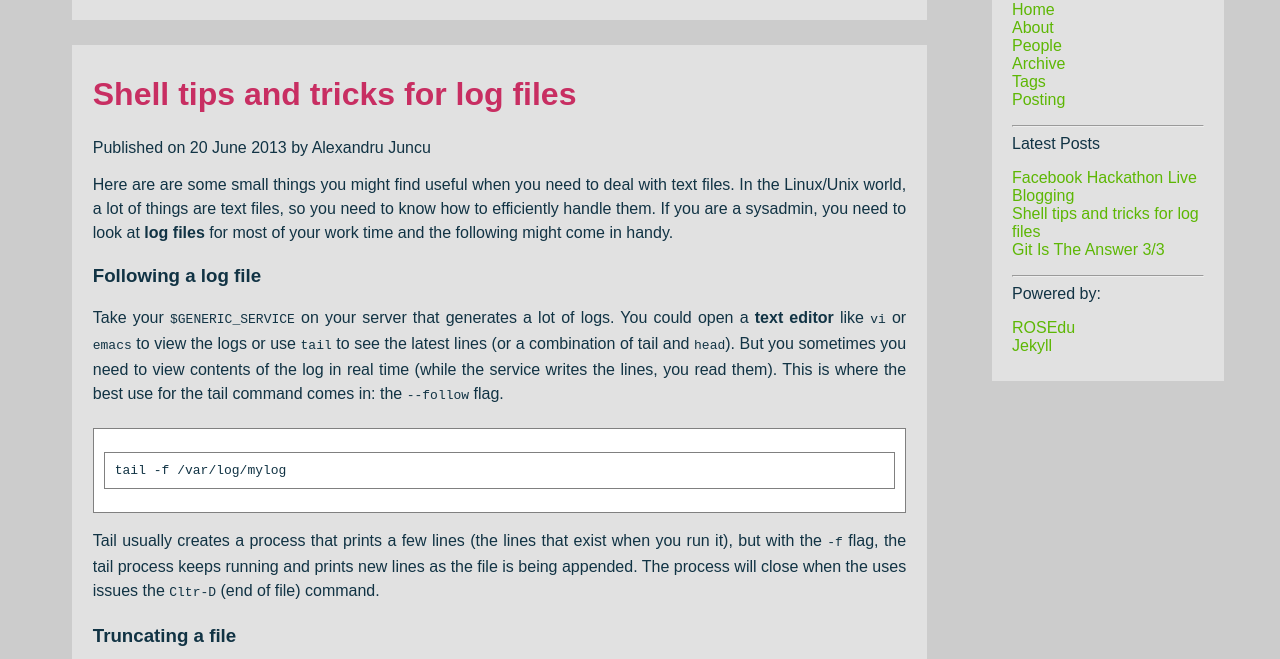
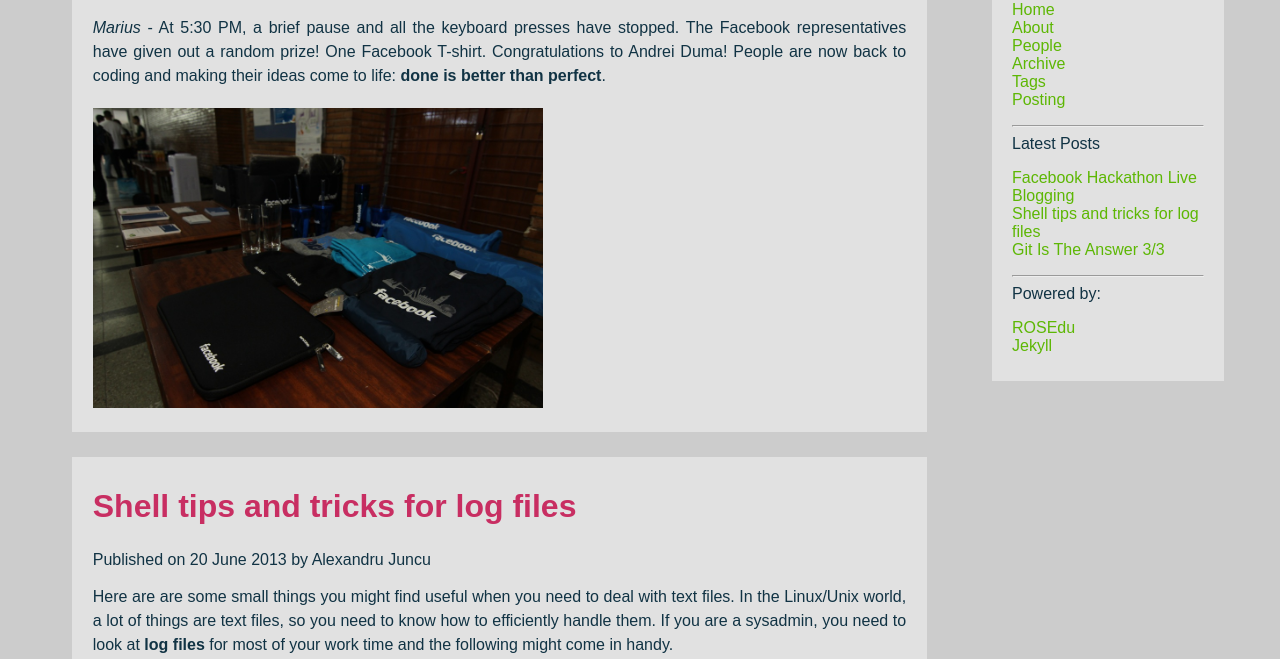
Before and after one commit to rosedu/techblog, a Jekyll site: the page built from index.html, in a window 1280 px wide and 900 px high, scrolled down 881 px, cut to the strip 241-900 px from the top of the window. Built offline with Jekyll 4.4.1, drawn with Linux system fonts in a browser that asks for light colours; comment, search, counter and statistics services are not loaded.

Commit message:
Add event about random prize

```diff
--- a/_posts/2013-10-19-facebook-hackathon-live-blogging.md
+++ b/_posts/2013-10-19-facebook-hackathon-live-blogging.md
@@ -14,3 +14,7 @@
 _Alex_ - At 3:30 PM, people have started their IDEs (or text editors for more hardcore people) and started installing their gems (Ruby guy here sorry). After a quick intro from the organizers about the rules, the Facebook engineers presented their skills and their expectations: it's fun to code, but it's awesome **to ship**. So happy shipping hackers!
 
 <img width="450" height="300" src="https://fbcdn-sphotos-g-a.akamaihd.net/hphotos-ak-ash3/1381306_602864479775589_1298026562_n.jpg">
+
+_Marius_ - At 5:30 PM, a brief pause and all the keyboard presses have stopped. The Facebook representatives have given out a random prize! One Facebook T-shirt. Congratulations to Andrei Duma! People are now back to coding and making their ideas come to life: **done is better than perfect**.
+
+<img width="450" height="300" src="assets/premii_facebook.jpg">
```
